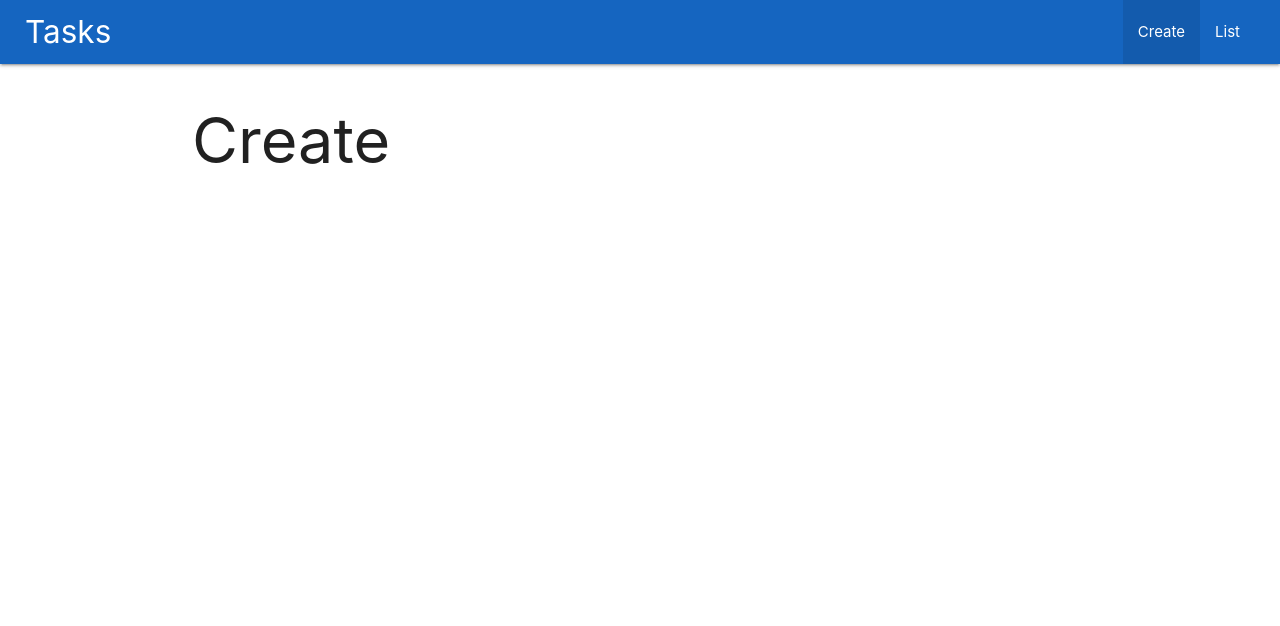
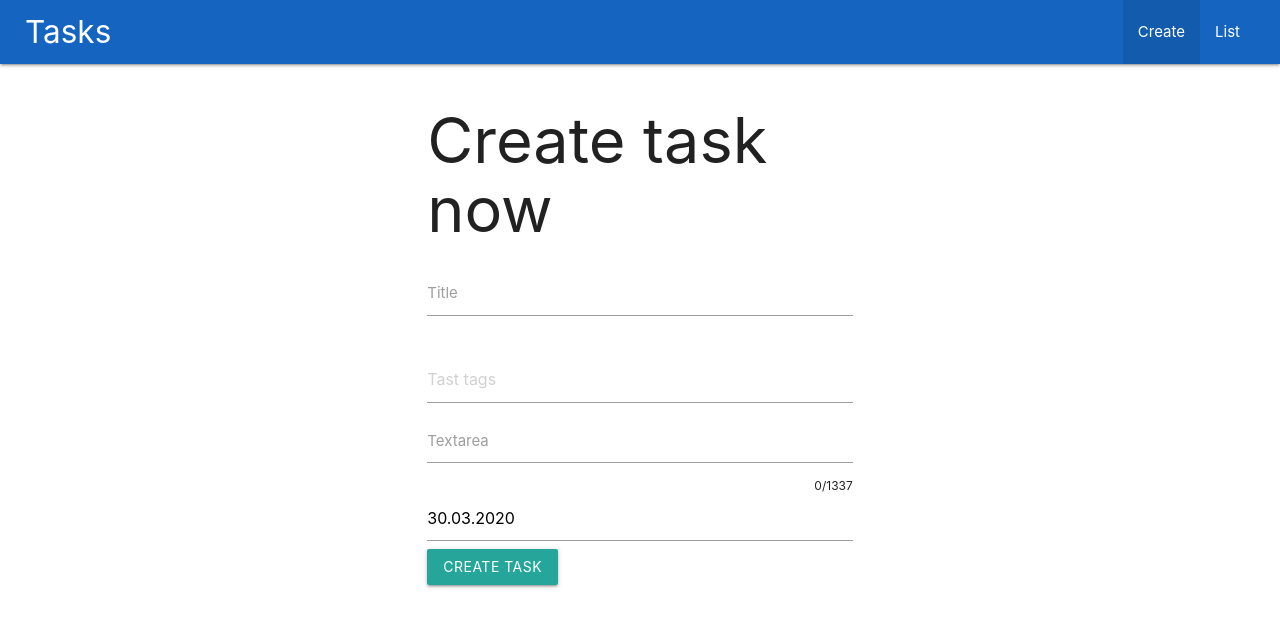
Before and after one commit to xelinel32/progressive-todo, a Vue app: page / in a window 1280 px wide. Shown: the top 626 px of the page. Built offline with nearby package versions, Linux system fonts and the light colour scheme.

Commit message:
added form for create task and got output object

```diff
--- a/src/views/Create.vue
+++ b/src/views/Create.vue
@@ -1,14 +1,67 @@
 <template>
-  <div>
-    <h1>Create</h1>
+  <div class="row">
+    <div class="col s6 offset-s3">
+      <h1>Create task now</h1>
+      <form @submit.prevent="submitHandler">
+        <div class="input-field">
+          <input v-model="title" id="first_name" type="text" class="validate" required />
+          <label for="first_name">Title</label>
+          <span class="helper-text" data-error="Title is required"></span>
+        </div>
+        <div class="chips" ref="chips"></div>
+        <div class="input-field">
+          <textarea v-model="description" id="description" class="materialize-textarea"></textarea>
+          <label for="description">Textarea</label>
+          <span class="character-counter" style="float: right; font-size: 12px;">{{description.length}}/1337</span>
+        </div>
+        <input type="text" ref="datepicker">
+
+        <button class="btn" type="submit">Create task</button>
+      </form>
+    </div>
   </div>
 </template>
 
 <script>
+export default {
+  name: 'create',
+  data: () => ({
+    description: '',
+    title: '',
+    chips: null,
+    date: null
+  }),
+  mounted() {
+    this.chips = M.Chips.init(this.$refs.chips, {
+      placeholder: 'Tast tags'
+    }),
+    this.date = M.Datepicker.init(this.$refs.datepicker, {
+      format: 'dd.mm.yyyy',
+      defaultDate: new Date(),
+      setDefaultDate: true
+    })
+  },
+  methods: {
+    submitHandler() {
+      const task = {
+        title: this.data,
+        description: this.description,
+        id: Date.now(),
+        status: 'active',
+        tags: this.chips.chipsData,
+        data: this.date.data
+      }
 
-export default {
-  name: 'Home',
-  components: {
+      console.log(task)
+    }
+  },
+  destroyed(){
+    if (this.date && this.date.destroy){
+      this.date.destroy();
+    }
+    if (this.chips && this.chips.destroy){
+      this.chips.destroy();
+    }
   }
-}
+};
 </script>
```
